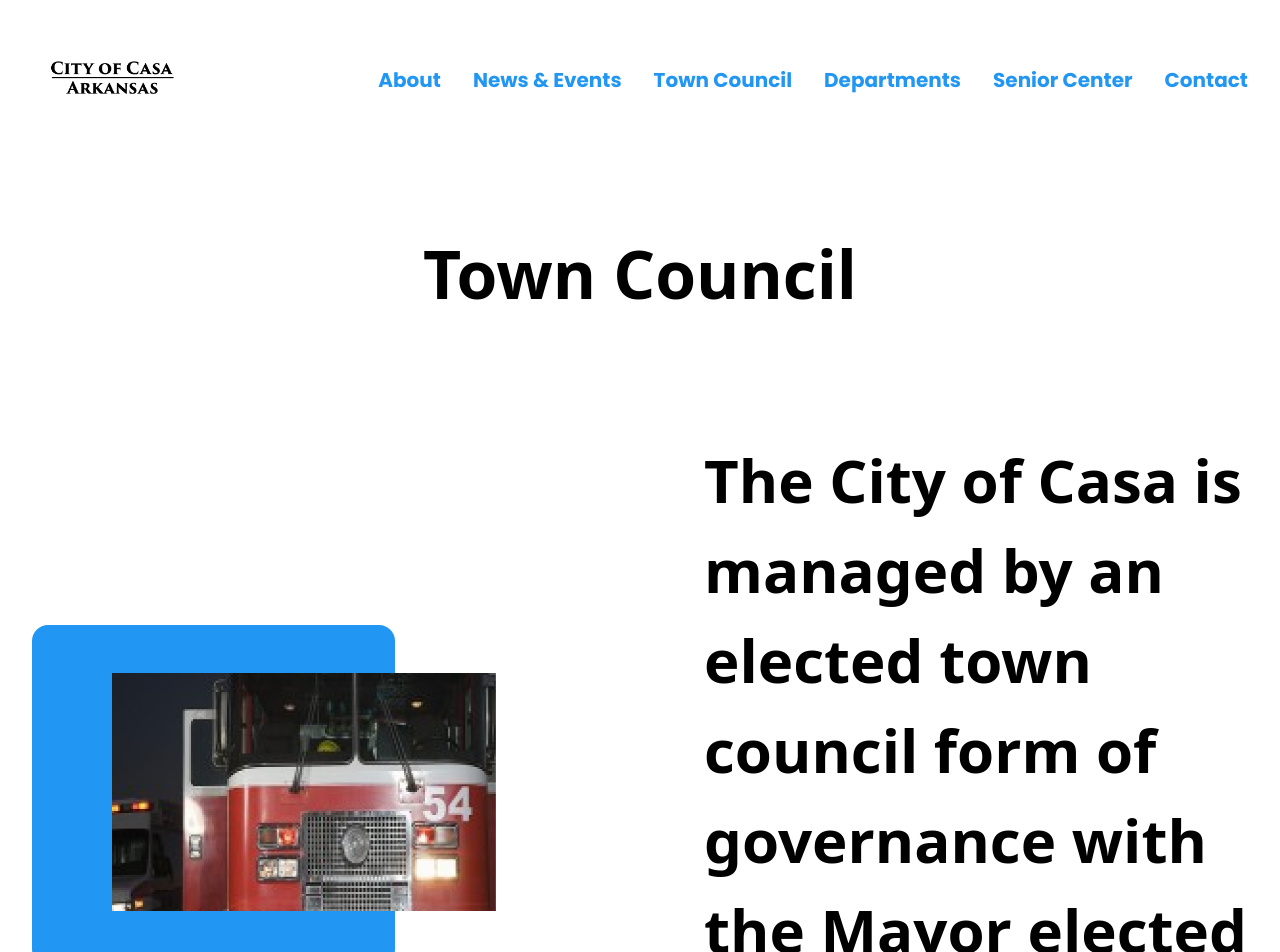
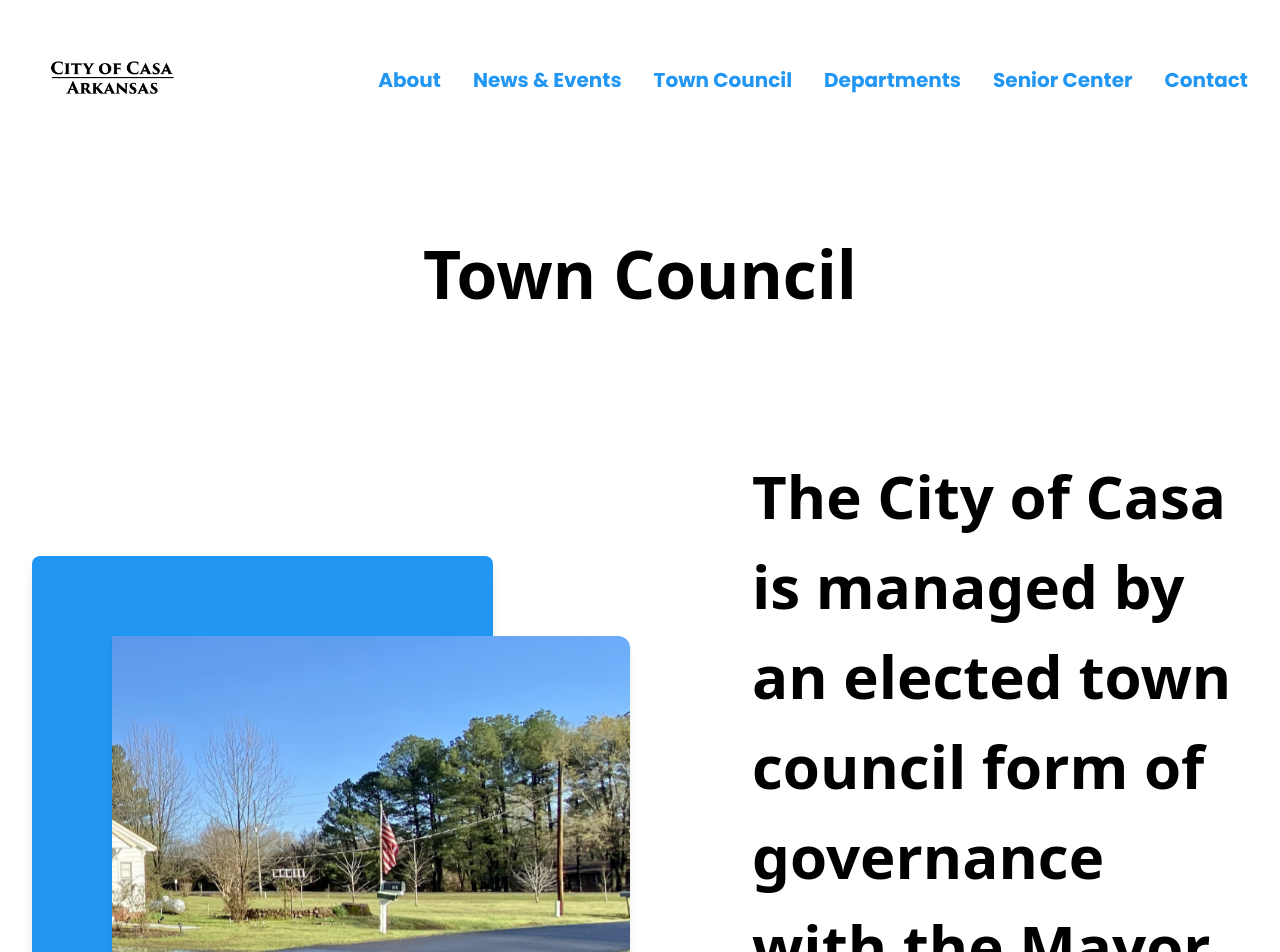
Before and after one commit to omorShahriar/casa, a Next.js app: page /town-council in a window 1280 px wide. Shown: the top 952 px of the page. Built offline with nearby package versions, Linux system fonts and the light colour scheme.

Commit message:
town council trial 2

```diff
--- a/pages/town-council.js
+++ b/pages/town-council.js
@@ -72,22 +72,22 @@ const Screen = () => {
     <>
       <Container>
         <Heading>Town Council</Heading>
-        <div className=" grid grid-cols-2 gap-x-32 items-center mt-28 mb-40 ">
-          <div className=" col-span-1 ">
-            <div className=" relative py-12 px-20 ">
-              <div>
+        <div className="  grid grid-cols-12 gap-16 mt-32 items-center mb-36 ">
+          <div className=" col-span-6 ">
+            <div className=" relative py-20 ">
+              <div className="w-[90%] shadow-md rounded-r-xl overflow-hidden ml-20  ">
                 <Image
-                  alt="town council hero image"
-                  src="/trial.jpg "
-                  width={1208}
-                  height={748}
+                  alt=" town council hero"
+                  src="/tc-h.png"
+                  width={686}
+                  height={463}
+                  layout="responsive"
                 />
               </div>
-
-              <div className=" bg-casa-blue top-0 left-0 absolute -z-10 w-4/6 rounded-2xl h-full " />
+              <div className=" absolute w-4/5 rounded-lg h-full shadow-lg bg-casa-blue top-0 left-0 -z-10 " />
             </div>
           </div>
-          <div className=" col-span-1 ">
+          <div className=" col-span-6 pl-20 ">
             <h2 className="  font-bold text-6xl leading-normal ">
               The City of Casa is managed by an elected town council form of
               governance with the Mayor elected as the City Manager.
```
